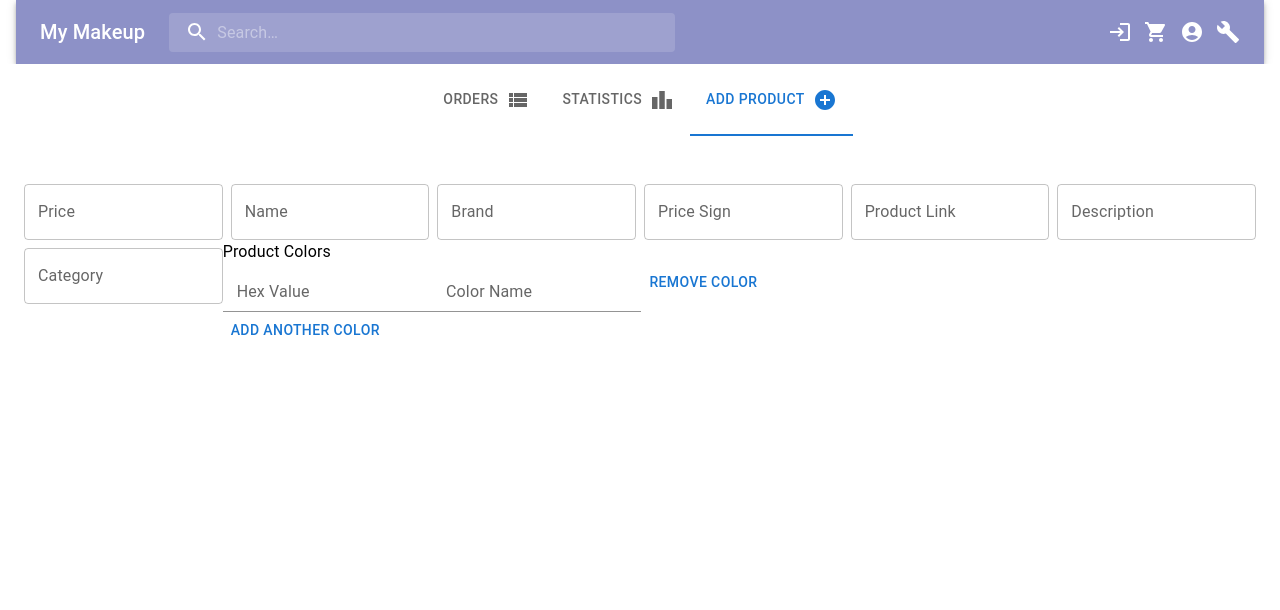
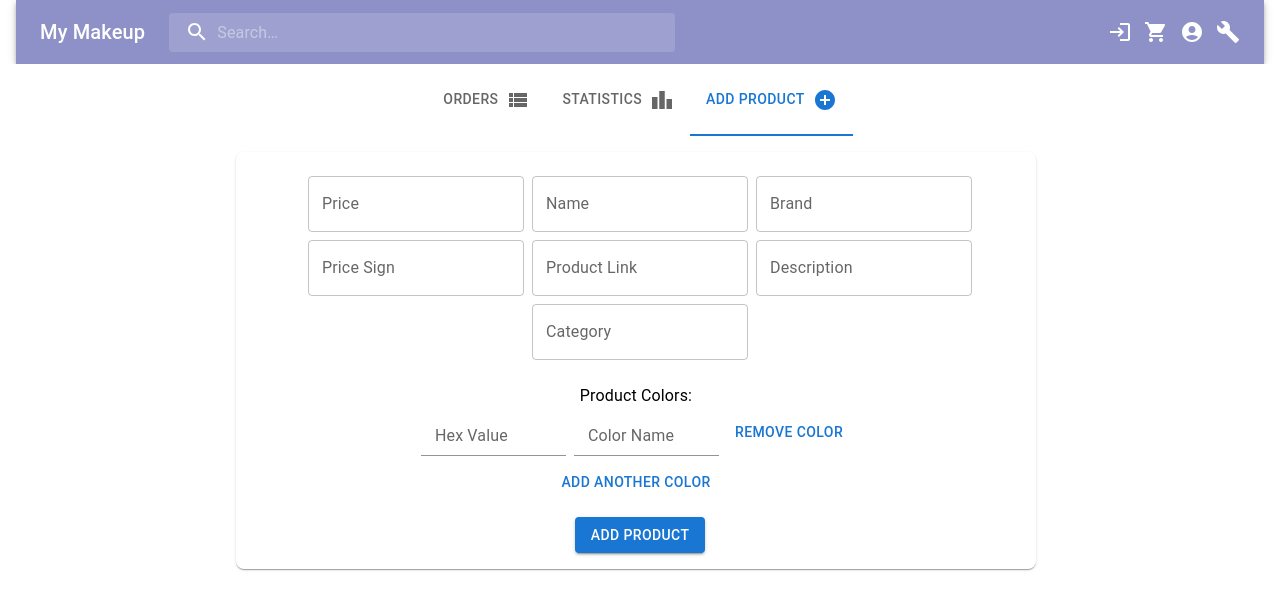
Before and after one commit to ayabryl/WebProgramming, a React (Create React App) app in the folder ui/: page /admin in a window 1280 px wide. Both pictures are taken after a click on the tab "ADD PRODUCT". Shown: the top 610 px of the page. Built offline with nearby package versions, Linux system fonts and the light colour scheme.

Commit message:
design add

```diff
--- a/ui/src/components/admin/AddProductForm.js
+++ b/ui/src/components/admin/AddProductForm.js
@@ -1,4 +1,5 @@
 import React, { useState } from "react";
+import { useNavigate } from "react-router-dom";
 import {
   TextField,
   FormControl,
@@ -7,7 +8,9 @@ import {
   Button,
   Grid,
   Typography,
+  Box,
 } from "@mui/material/";
+import toast, { Toaster } from "react-hot-toast";
 
 const AddProductForm = () => {
   const [formData, setFormData] = useState({
@@ -52,84 +55,161 @@ const AddProductForm = () => {
   const handleSubmit = (event) => {
     event.preventDefault();
     // submit form data to server
+
+    const body = {
+      price: formData.price,
+      name: formData.name,
+      brand: formData.brand,
+      priceSign: formData.priceSign,
+      productLink: formData.productLink,
+      description: formData.description,
+      category: formData.category,
+      productType: formData.productType,
+      imageLink: formData.imageLink,
+      productColors: productColors,
+    };
+    const requestOptions = {
+      method: "POST",
+      headers: { "Content-Type": "application/json" },
+      body: JSON.stringify(body),
+    };
+    // Save the new user in mongo (with the firebase id)
+    fetch("http://localhost:3001/addProduct", requestOptions)
+      .then((response) => {
+        console.log(response);
+        toast.error("The product successfuly added");
+        navigate("/", { replace: true });
+      })
+      .catch((error) => {
+        console.log(error);
+        toast.error("Error Occured, Try again");
+      });
   };
 
+  const navigate = useNavigate();
+
   return (
+    <Grid container spacing={1} justifyContent="center">
+      <Toaster position="top-center" reverseOrder={false} />
       <form onSubmit={handleSubmit}>
-      <Grid sx={{ mt: 2 }} container spacing={1}>
-        <Grid item xs={2}>
+        <Box
+          sx={{
+            display: "flex",
+            height: "100%",
+            width: 800,
+            boxShadow: 1,
+            borderRadius: 2,
+          }}
+        >
+          <Grid
+            sx={{ m: 2 }}
+            container
+            spacing={1}
+            align="center"
+            justifyContent="center"
+          >
+            <Grid item xs={3.5}>
               <TextField
                 label="Price"
                 type="number"
                 name="price"
+                fullWidth="100%"
                 value={formData.price}
                 onChange={handleChange}
               />
             </Grid>
-        <Grid item xs={2}>
+            <Grid item xs={3.5}>
               <TextField
                 label="Name"
                 type="text"
                 name="name"
+                fullWidth="100%"
                 value={formData.name}
                 onChange={handleChange}
               />
             </Grid>
-        <Grid item xs={2}>
+            <Grid item xs={3.5}>
               <TextField
                 label="Brand"
                 type="text"
+                fullWidth="100%"
                 name="brand"
                 value={formData.brand}
                 onChange={handleChange}
               />
             </Grid>
-        <Grid item xs={2}>
+            <Grid item xs={3.5}>
               <TextField
                 label="Price Sign"
                 type="text"
+                fullWidth="100%"
                 name="priceSign"
                 value={formData.priceSign}
                 onChange={handleChange}
               />
             </Grid>
-        <Grid item xs={2}>
+            <Grid item xs={3.5}>
               <TextField
                 label="Product Link"
                 type="text"
+                fullWidth="100%"
                 name="productLink"
                 value={formData.productLink}
                 onChange={handleChange}
               />
             </Grid>
-        <Grid item xs={2}>
+            <Grid item xs={3.5}>
               <TextField
                 label="Description"
                 type="text"
+                fullWidth="100%"
                 name="description"
                 value={formData.description}
                 onChange={handleChange}
               />
             </Grid>
-        <Grid item xs={2}>
+            <Grid item xs={3.5}>
               <TextField
                 label="Category"
                 type="text"
+                fullWidth="100%"
                 name="category"
                 value={formData.category}
                 onChange={handleChange}
               />
             </Grid>
+            <Grid item xs={12}></Grid>
+
             <FormControl>
-          <Grid item xs={12} container>
+              <Grid
+                item
+                xs={12}
+                container
+                align="center"
+                justifyContent="center"
+                sx={{ mt: 2 }}
+              >
                 <Grid item xs={12}>
-              <Typography>Product Colors</Typography>
+                  <Typography>Product Colors: </Typography>
                 </Grid>
-            <Grid item xs={12}>
+                <Grid
+                  item
+                  xs={12}
+                  container
+                  spcing={1}
+                  align="center"
+                  justifyContent="center"
+                >
                   {productColors.map((color, index) => (
                     <div key={index}>
-                  <Grid item xs={12} container>
-                    <Grid item xs={3}>
+                      <Grid
+                        item
+                        xs={12}
+                        container
+                        align="center"
+                        justifyContent="center"
+                      >
+                        <Grid item xs={3} sx={{ mr: 1 }}>
                           <FormControl>
                             <InputLabel htmlFor={`hex_value-${index}`}>
                               Hex Value
@@ -139,11 +219,13 @@ const AddProductForm = () => {
                               name="hexValue"
                               type="text"
                               value={color.hexValue}
-                          onChange={(event) => handleColorChange(index, event)}
+                              onChange={(event) =>
+                                handleColorChange(index, event)
+                              }
                             />
                           </FormControl>
                         </Grid>
-                    <Grid item xs={3}>
+                        <Grid item xs={3} sx={{ mr: 1 }}>
                           <FormControl>
                             <InputLabel htmlFor={`color_name-${index}`}>
                               Color Name
@@ -153,25 +235,34 @@ const AddProductForm = () => {
                               name="colorName"
                               type="text"
                               value={color.colorName}
-                          onChange={(event) => handleColorChange(index, event)}
+                              onChange={(event) =>
+                                handleColorChange(index, event)
+                              }
                             />
                           </FormControl>
                         </Grid>
 
-                    <Grid item xs={3}>
                         <Button onClick={() => handleRemoveColor(index)}>
                           Remove Color
                         </Button>
                       </Grid>
-                  </Grid>
                     </div>
                   ))}
                 </Grid>
-            <Button onClick={handleAddColor}>Add Another Color</Button>
+                <Button sx={{ mt: 1 }} onClick={handleAddColor}>
+                  Add Another Color
+                </Button>
               </Grid>
             </FormControl>
+            <Grid item sx={4}>
+              <Button variant="contained" sx={{ mt: 1 }} onClick={handleSubmit}>
+                Add Product
+              </Button>
             </Grid>
+          </Grid>
+        </Box>
       </form>
+    </Grid>
   );
 };
 export default AddProductForm;
```
Lines whose indentation alone changed are shown as unchanged.
